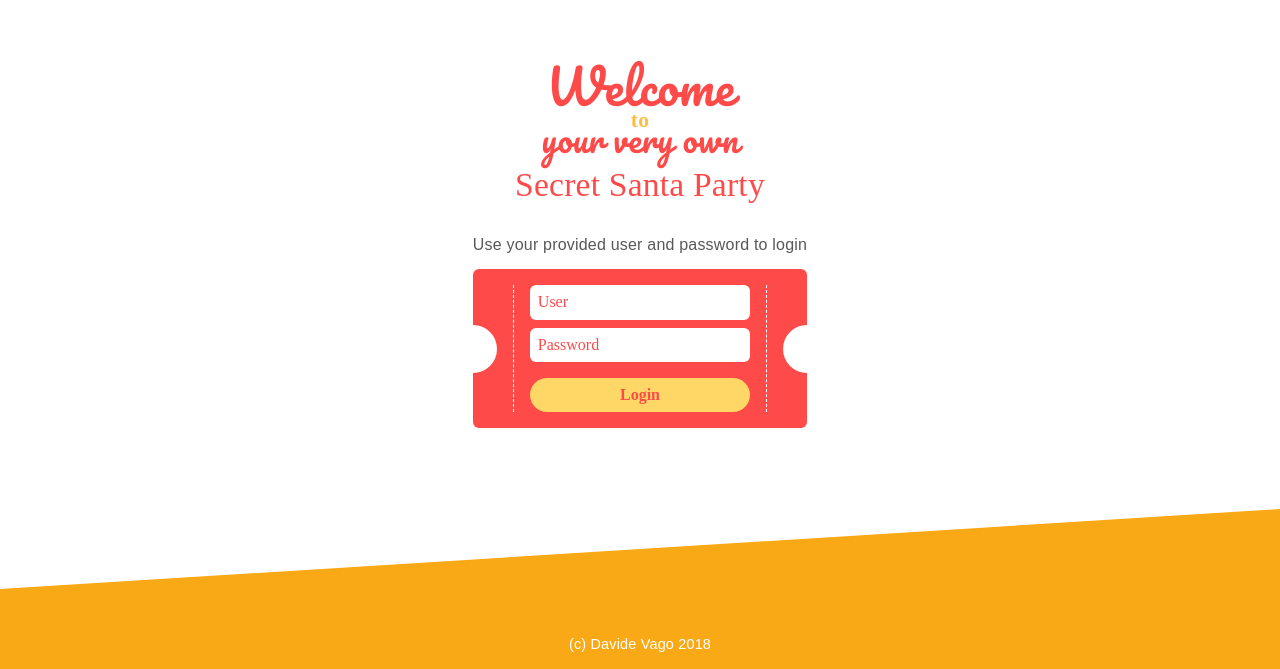
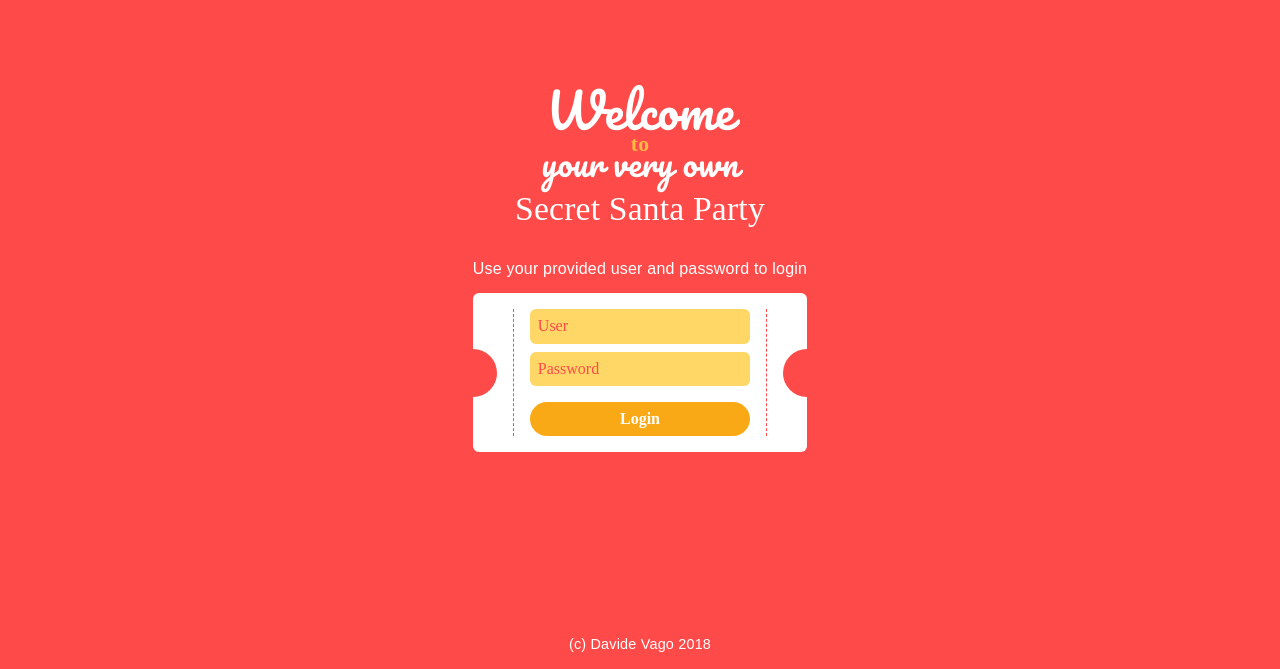
Before and after one commit to dvago/secret-santa, a Vue app: page / in a window 1280 px wide. Shown: the part 131-800 px from the top of the page. Built offline with nearby package versions, Linux system fonts and the light colour scheme; no server answers; a web font is replaced by a local one; what vue-cookie, vuefire would draw is missing.

Commit message:
Make the style more xmasy

```diff
--- a/src/assets/style/common/_theme.scss
+++ b/src/assets/style/common/_theme.scss
@@ -1,5 +1,5 @@
 main {
-  background: $white;
+  background-color: $tart;
   padding: $spacing--lg;
   text-align: center;
 }
--- a/src/assets/style/common/_variables.scss
+++ b/src/assets/style/common/_variables.scss
@@ -25,10 +25,11 @@ $spacing--lg: $spacing * 2;
 
 /* Breakpoints */
 $screen-sm: 576px;
+$screen-md: 768px;
 
 /* Other sizes */
 $border-radius: 6px;
 $border-radius--lg: 20px;
 $border-round: 50%;
 $footer-h: 3rem;
-$stage-size: calc(100vh - #{$footer-h});
+$stage-size: 100vh;
--- a/src/components/Footer.vue
+++ b/src/components/Footer.vue
@@ -10,6 +10,10 @@
   footer {
     padding: $spacing;
     height: 3rem;
+    position: absolute;
+    bottom: 0;
+    left: 0;
+    width: 100%;
 
     p {
       color: $white;
--- a/src/components/Login.vue
+++ b/src/components/Login.vue
@@ -61,30 +61,16 @@ export default {
 
   $ticket-dot-size: 3em;
   $ticket-h: 8em;
+  $ticket-m-width: 24rem;
 
   .login {
     min-height: $stage-size;
-    background: transparent;
     display: flex;
     flex-direction: row;
     flex-wrap: nowrap;
     justify-content: center;
     align-content: stretch;
     align-items: center;
-
-    &:before {
-      content: '';
-      display: block;
-      background: $tangerine;
-      height: 20vh;
-      position: absolute;
-      z-index: 0;
-      bottom: 0;
-      left: 0;
-      width: 100%;
-      z-index: -1;
-      clip-path: polygon(0 50%, 100% 0, 100% 100%, 0 100%);
-    }
 
     &__wrap {
       order: 0;
@@ -96,7 +82,7 @@ export default {
       margin: 0;
       font-family: $font-family-title;
       font-size: $font-size--lg;
-      color: $tart;
+      color: $white;
 
       span {
         display: block;
@@ -112,7 +98,7 @@ export default {
       margin: 0;
       font-size: $font-size--lg * .7;
       font-family: $font-family-title;
-      color: $tart;
+      color: $white;
       line-height: .5;
 
       span {
@@ -124,11 +110,16 @@ export default {
     }
 
     &__form {
-      background: $tart;
+      background: $white;
       padding: $spacing $spacing--lg;
       border-radius: $border-radius;
       min-height: $ticket-h;
       position: relative;
+
+      @media (min-width: $screen-md) {
+        margin: 0 auto;
+        max-width: $ticket-m-width;
+      }
 
       &::before {
         @extend %dot;
@@ -150,6 +141,7 @@ export default {
     &__field {
       padding: $spacing--sm;
       border: 0;
+      background: $yellow--light;
       display: block;
       margin: 0 0 $spacing--sm;
       width: 100%;
@@ -163,10 +155,10 @@ export default {
     }
 
     &__button {
-      background: $yellow--light;
+      background: $tangerine;
       padding: $spacing--sm $spacing;
       border-radius: $border-radius--lg;
-      color: $tart;
+      color: $white;
       border: 0;
       display: block;
       width: 100%;
@@ -184,25 +176,25 @@ export default {
     &__outline {
       padding: 0 $spacing;
       margin: 0 $spacing--sm;
-      border-left: 1px dashed $white;
-      border-right: 1px dashed $white;
+      border-left: 1px dashed $tart;
+      border-right: 1px dashed $tart;
     }
     &__hint {
-      color: $scorpion;
+      color: $white;
       margin: $spacing--lg 0 $spacing;
     }
 
     &__error {
-      color: $white;
-      background: $electro;
+      color: $tart;
+      background: $white;
       padding: $spacing--sm $spacing;
       border-radius: $border-radius;
 
       span {
         font-family: $font-family-sub;
         display: inline-block;
-        background: $white;
-        color: $electro;
+        background: $tart;
+        color: $white;
         padding: $spacing--sm;
         border-radius: $border-round;
         width: 2em;
@@ -216,7 +208,7 @@ export default {
     display: block;
     width: $ticket-dot-size;
     height: $ticket-dot-size;
-    background: $white;
+    background: $tart;
     border-radius: $border-round;
   }
 
--- a/src/components/Selection.vue
+++ b/src/components/Selection.vue
@@ -103,27 +103,12 @@ export default {
 
   .selection {
     min-height: $stage-size;
-    background-color: transparent;
     display: flex;
     flex-direction: column;
     flex-wrap: nowrap;
     justify-content: center;
     align-content: stretch;
     align-items: center;
-
-    &:before {
-      content: '';
-      display: block;
-      background: $tart;
-      height: 20vh;
-      position: absolute;
-      z-index: 0;
-      bottom: 0;
-      left: 0;
-      width: 100%;
-      z-index: -1;
-      clip-path: polygon(0 50%, 100% 0, 100% 100%, 0 100%);
-    }
 
     &__box {
       background: $yellow;
@@ -189,7 +174,7 @@ export default {
     }
 
     &__info {
-      color: $tart;
+      color: $white;
       line-height: 1.2;
 
       h2 {
```
Also changed, not shown: 1 other file (tests, documents, lock files or other folders).
